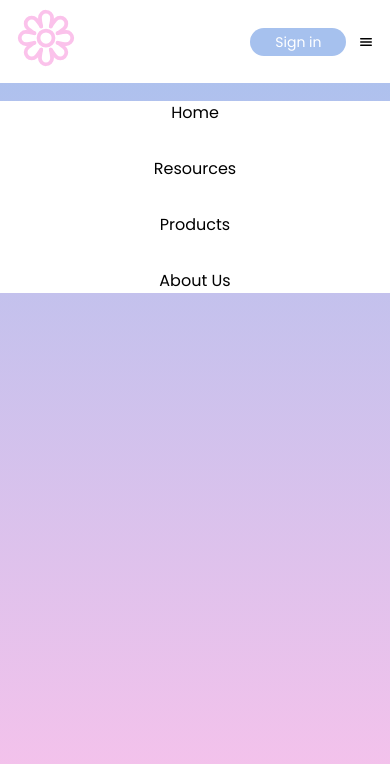
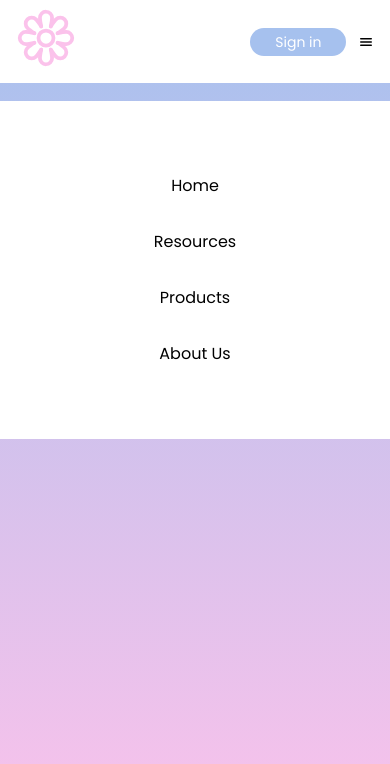
Before and after one commit to clarasenx/tailwind-navbar, a plain HTML site: page index.html in a window 390 px wide. Drawn offline with nearby package versions, Linux system fonts and the light colour scheme.

Commit message:
update in menu - column

```diff
--- a/index.html
+++ b/index.html
@@ -16,15 +16,7 @@
                 <!-- <img class="w-16 fill-[#fbc2eb]"src="/assets/flower-outline.svg" alt=""> -->
                 <ion-icon class="text-6xl text-[#fbc2eb]" name="flower-outline"></ion-icon>
             </div>
-            <div class="transition ease-out duration-500
-            navLinks
-            sm:static absolute
-            bg-white
-            sm:min-h-fit
-            sm:min-h-[40vh]
-            left-0 top-[12%] w-full
-            flex items-center place-content-center
-            px-5">
+            <div class="transition ease-out duration-500 navLinks sm:static absolute bg-white sm:min-h-fit min-h-[40vh] left-0 top-[12%] w-full flex items-center place-content-center px-5">
                 <ul class="flex sm:flex-row flex-col items-center sm:gap-[4vw] gap-8">
                     <li>
                         <a class="hover:text-gray-500" href="#">Home</a>
```
